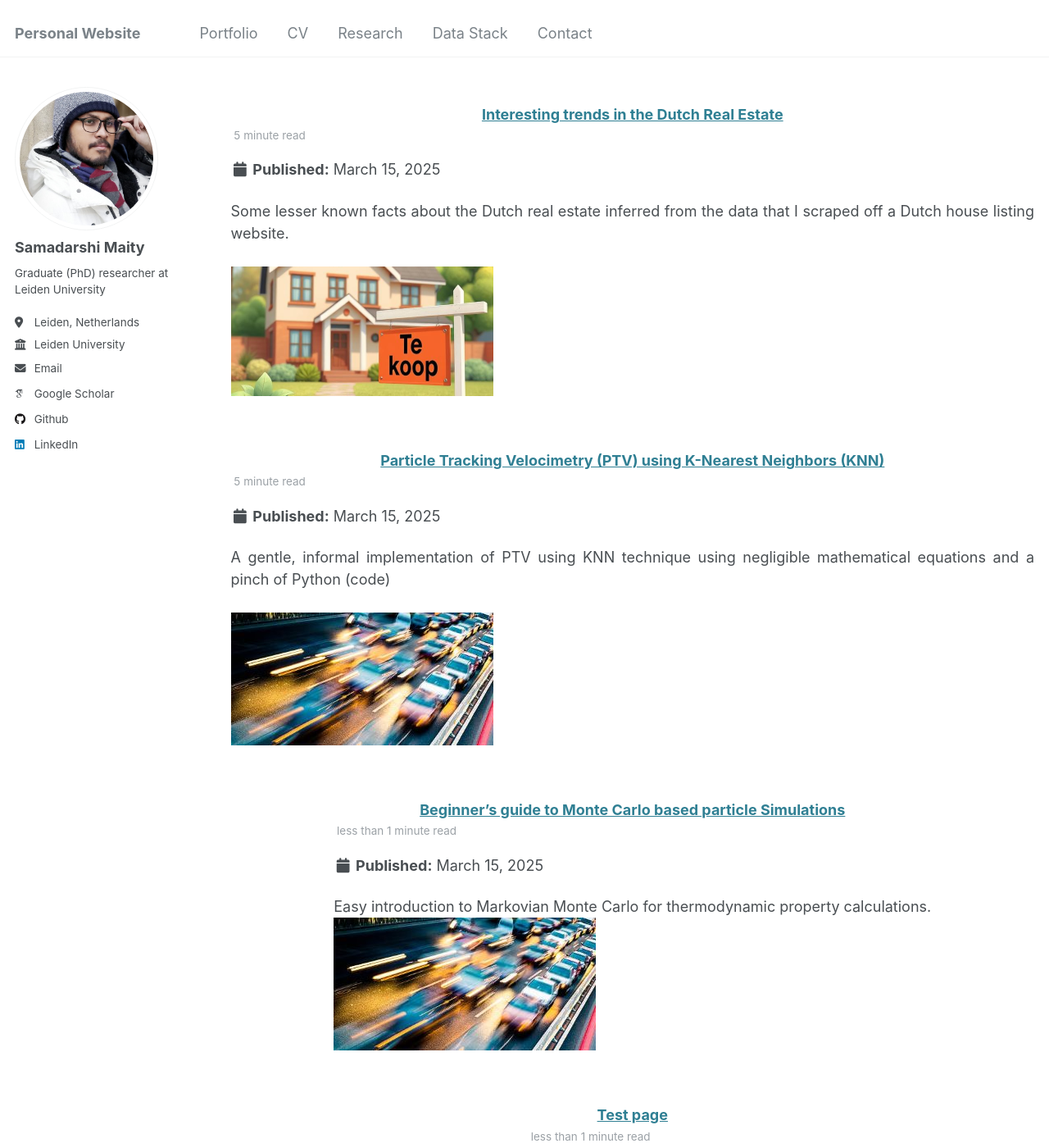
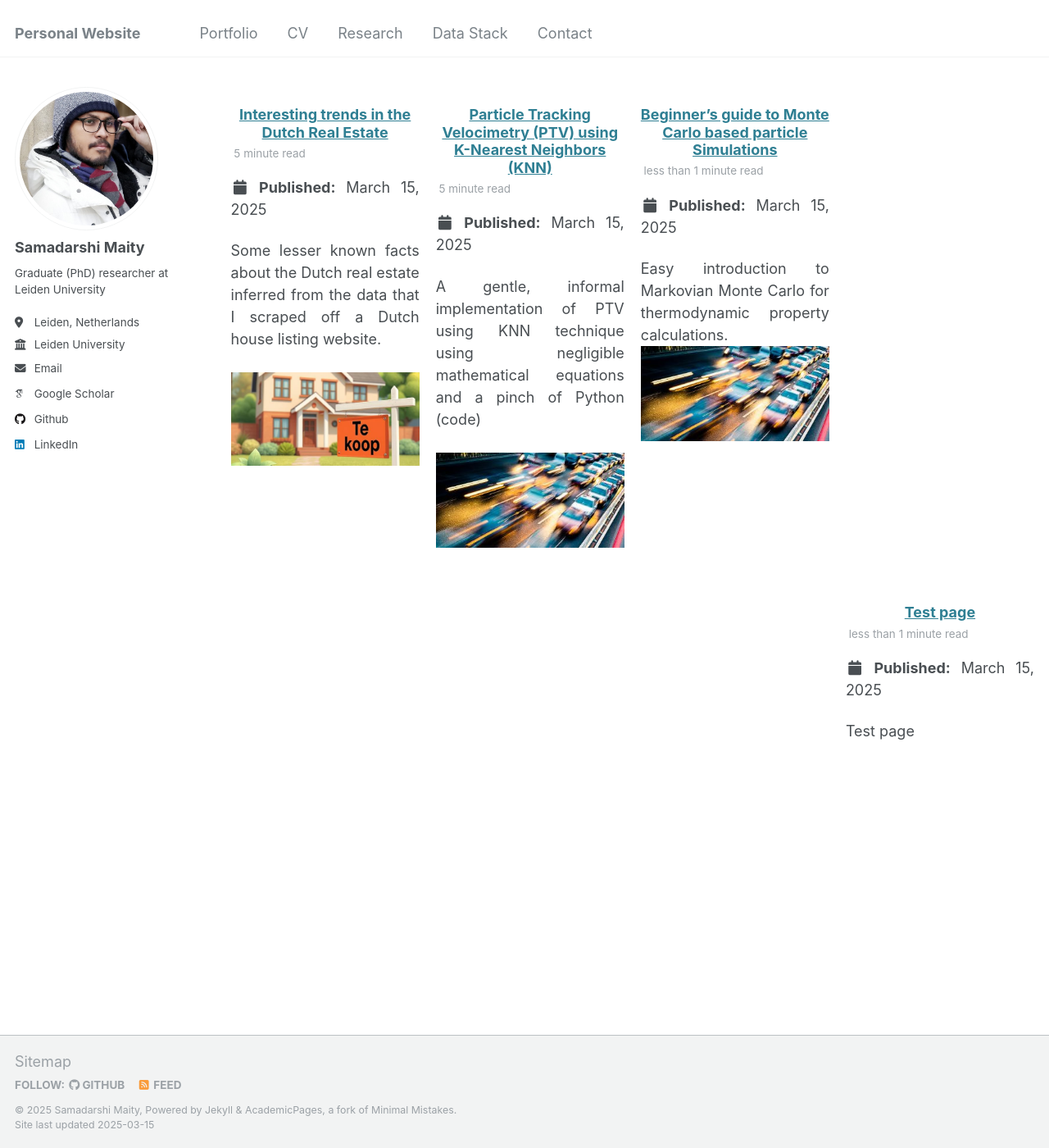
Before and after one commit to Samadarshi-Maity/Samadarshi-Maity.github.io, a Jekyll site: the page built from _pages/portfolio.html, in a window 1280 px wide and 1400 px high. Shown: the whole window at 82% size. Built offline with Jekyll 4.4.1, drawn with Linux system fonts in a browser that asks for light colours; some web fonts are replaced.

Commit message:
Update _archive.scss

```diff
--- a/_sass/_archive.scss
+++ b/_sass/_archive.scss
@@ -109,13 +109,14 @@
   }
 }
 
-
-/* Grid view */
+/*
+   Grid view
+   ========================================================================== */
 .grid__container {
-  display: grid;
-  grid-template-columns: repeat(3, 1fr); /* 3 items per row */
-  grid-gap: 1em; /* Space between grid items */
-  justify-items: center; /* Center grid items */
+  display: flex;
+  flex-wrap: wrap;
+  justify-content: center; /* Align items to center */
+  gap: 1em; /* Space between grid items */
 }
 
 .grid__item {
@@ -124,33 +125,42 @@
   align-items: center; /* Center elements inside each grid item */
   text-align: justify;
   margin-bottom: 2em;
-}
+  flex: 1 1 calc(33.33% - 1em); /* Force 3 items per row */
+  max-width: calc(33.33% - 1em);
 
-.grid__item .page__meta {
+  .page__meta {
     margin: 0 0 4px;
   }
 
-.grid__item .archive__item-title {
+  .archive__item-title {
     margin-top: 0.5em;
     font-size: $type-size-5;
   }
 
-.grid__item .archive__item-excerpt {
+  .archive__item-excerpt {
     text-align: center;
   }
 
-@media (max-width: 1023px) {
-  .grid__container {
-    grid-template-columns: repeat(2, 1fr); /* Two items per row on medium screens */
+  @include breakpoint($small) {
+    @include gallery(5 of 10);
+    .archive__item-teaser {
+      max-height: 200px;
+    }
   }
 
-  .grid__item {
-    flex: 1 1 100%;
+  @include breakpoint($medium) {
+    margin-left: 0; /* reset before mixin does its thing */
+    margin-right: 0; /* reset before mixin does its thing */
+    @include gallery(2.5 of 10);
+
+    .archive__item-teaser {
+      max-height: 120px;
     }
 
-  @media (max-width: 600px) {
-    .grid__container {
-      grid-template-columns: 1fr; /* One item per row on small screens */
+    .archive__item-excerpt {
+      display: block;
+      font-size: $type-size-6;
+      text-align: right;
     }
   }
 }
@@ -163,6 +173,28 @@
 
   .grid__item:nth-child(3n + 1) {
     clear: both; /* Forces new row every 3 items */
+  }
+}
+
+/* Small screens (default flexible layout) */
+@media (max-width: 1023px) {
+  .grid__container {
+    display: flex;
+    flex-wrap: wrap;
+    gap: 1em;
+    justify-content: center; /* Center items for flexibility */
+  }
+
+  .grid__item {
+    flex: 1 1 calc(50% - 1em); /* Two items per row on medium screens */
+    max-width: calc(50% - 1em);
+  }
+
+  @media (max-width: 600px) {
+    .grid__item {
+      flex: 1 1 100%; /* Full width for mobile */
+      max-width: 100%;
+    }
   }
 }
 
```
Lines whose indentation alone changed are shown as unchanged.
